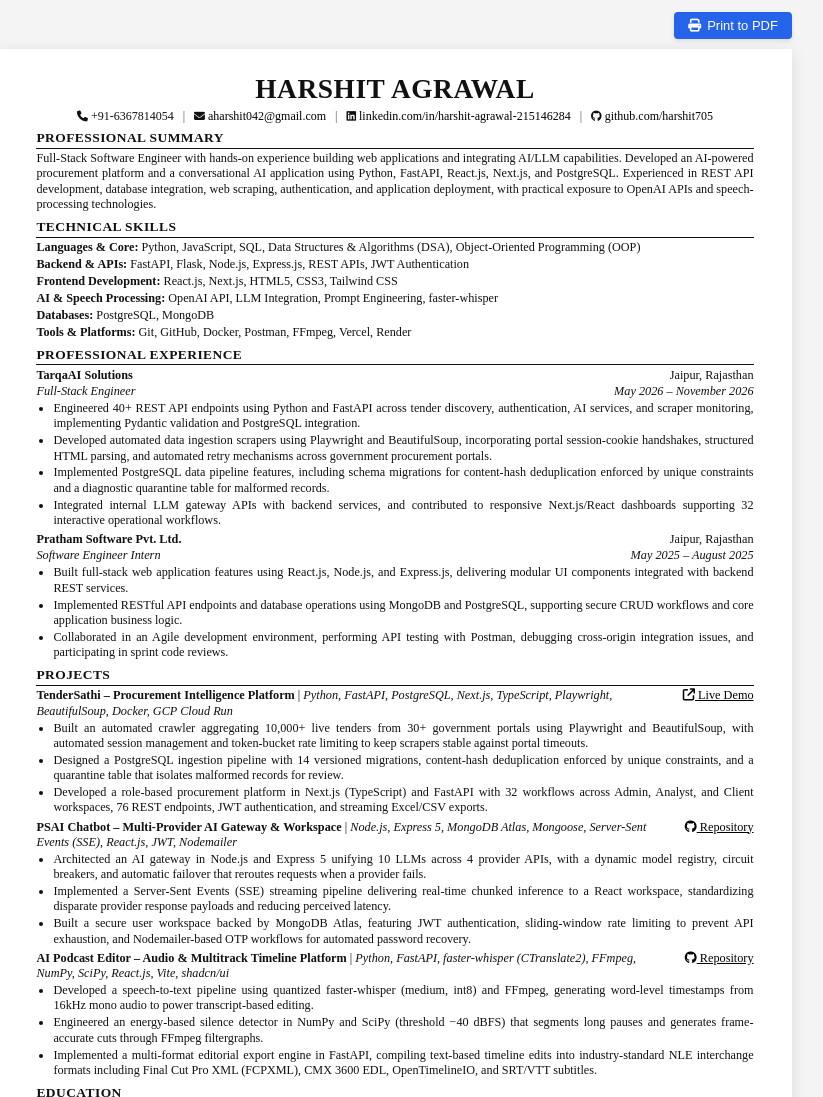
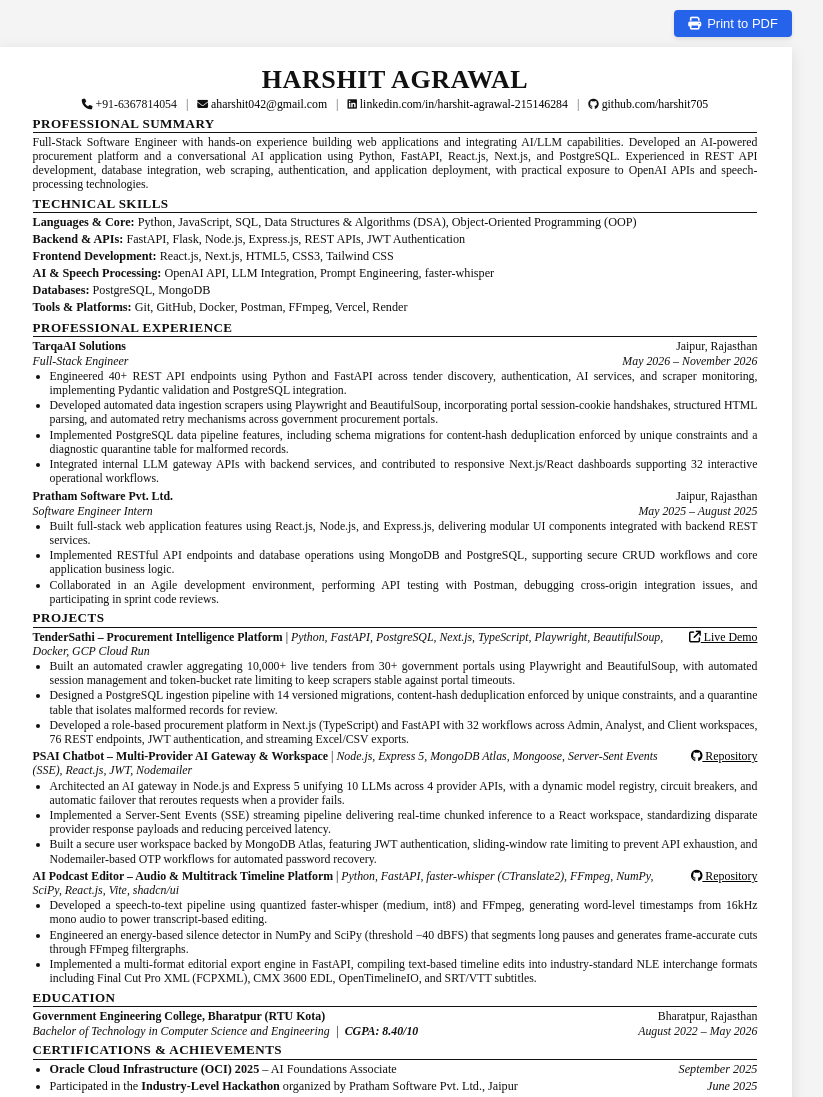
Before and after one commit to harshit705/Harshit-Resume-, a plain HTML site: page index.html in a window 1280 px wide. Shown: the top 1097 px of the page, without its empty margins (245-1068 px from the left). Drawn offline with Linux system fonts and the light colour scheme.

Commit message:
Optimize typography and spacing to keep 1-page fit with updated experience and projects

```diff
--- a/index.html
+++ b/index.html
@@ -7,7 +7,7 @@
   <style>
     @page {
       size: A4 portrait;
-      margin: 0.20in 0.38in 0.16in 0.38in;
+      margin: 0.16in 0.36in 0.14in 0.36in;
     }
     * {
       box-sizing: border-box;
@@ -17,17 +17,17 @@
     body {
       font-family: "Times New Roman", Times, serif;
       color: #111;
-      line-height: 1.26;
-      font-size: 9.2pt;
+      line-height: 1.20;
+      font-size: 8.9pt;
       background: #f4f4f4;
-      padding: 12px 0;
+      padding: 10px 0;
     }
     .page {
       background: #fff;
       width: 8.27in;
       min-height: 11.69in;
       margin: 0 auto;
-      padding: 0.24in 0.40in 0.18in 0.40in;
+      padding: 0.18in 0.36in 0.14in 0.36in;
       box-shadow: 0 4px 15px rgba(0, 0, 0, 0.1);
     }
     @media print {
@@ -51,17 +51,17 @@
     }
     header {
       text-align: center;
-      margin-bottom: 6px;
+      margin-bottom: 4px;
     }
     header h1 {
-      font-size: 20.5pt;
+      font-size: 19.5pt;
       font-weight: bold;
       text-transform: uppercase;
       letter-spacing: 0.6px;
-      margin-bottom: 2.5px;
+      margin-bottom: 2px;
     }
     .contact-line {
-      font-size: 9.0pt;
+      font-size: 8.85pt;
       display: flex;
       justify-content: center;
       align-items: center;
@@ -69,31 +69,31 @@
       flex-wrap: wrap;
     }
     .contact-line i {
-      font-size: 8.2pt;
+      font-size: 8.1pt;
     }
     .divider {
       color: #555;
     }
     section {
-      margin-bottom: 7px;
+      margin-bottom: 4.5px;
     }
     section:last-child {
       margin-bottom: 0;
     }
     h2 {
-      font-size: 10.1pt;
+      font-size: 9.8pt;
       font-variant: small-caps;
       text-transform: uppercase;
       letter-spacing: 0.45px;
       border-bottom: 1.1px solid #111;
       padding-bottom: 0.5px;
-      margin-bottom: 2.5px;
+      margin-bottom: 2px;
       font-weight: bold;
     }
     .summary-text {
-      font-size: 9.15pt;
+      font-size: 8.85pt;
       text-align: justify;
-      line-height: 1.25;
+      line-height: 1.20;
     }
     .row {
       display: flex;
@@ -114,13 +114,13 @@
       border: 0;
     }
     .subheading {
-      margin-bottom: 4px;
+      margin-bottom: 2.5px;
     }
     .subheading:last-child {
       margin-bottom: 0;
     }
     .company-title, .role-row {
-      margin-bottom: 0.8px;
+      margin-bottom: 0.6px;
     }
     .bold {
       font-weight: bold;
@@ -137,13 +137,13 @@
     ul {
       list-style-type: disc;
       padding-left: 17px;
-      margin-top: 1.5px;
-      margin-bottom: 1.5px;
+      margin-top: 1px;
+      margin-bottom: 1px;
     }
     li {
-      margin-bottom: 1.7px;
-      font-size: 9.15pt;
-      line-height: 1.25;
+      margin-bottom: 1.1px;
+      font-size: 8.85pt;
+      line-height: 1.20;
       text-align: justify;
     }
     .skills-list {
```
